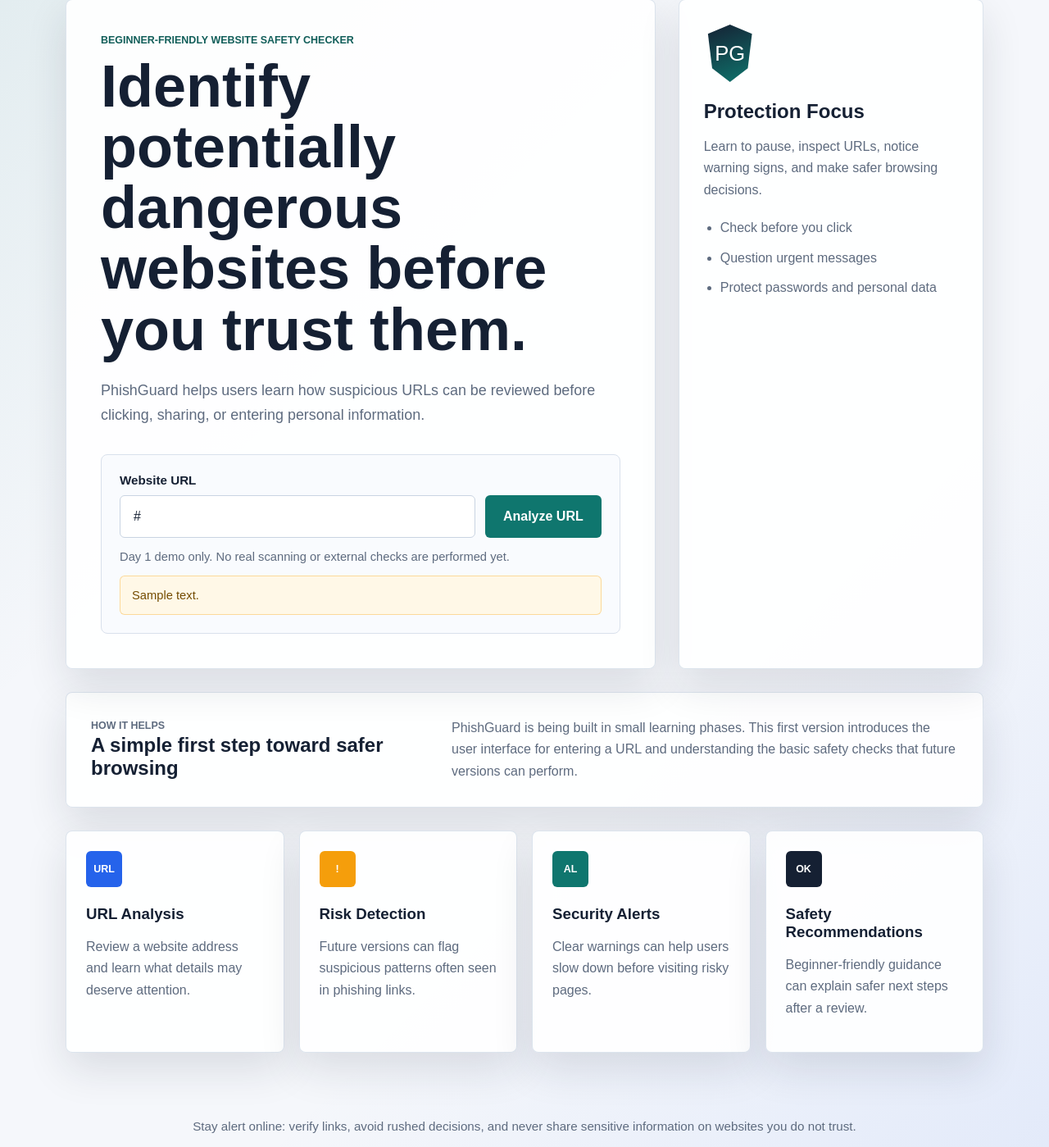
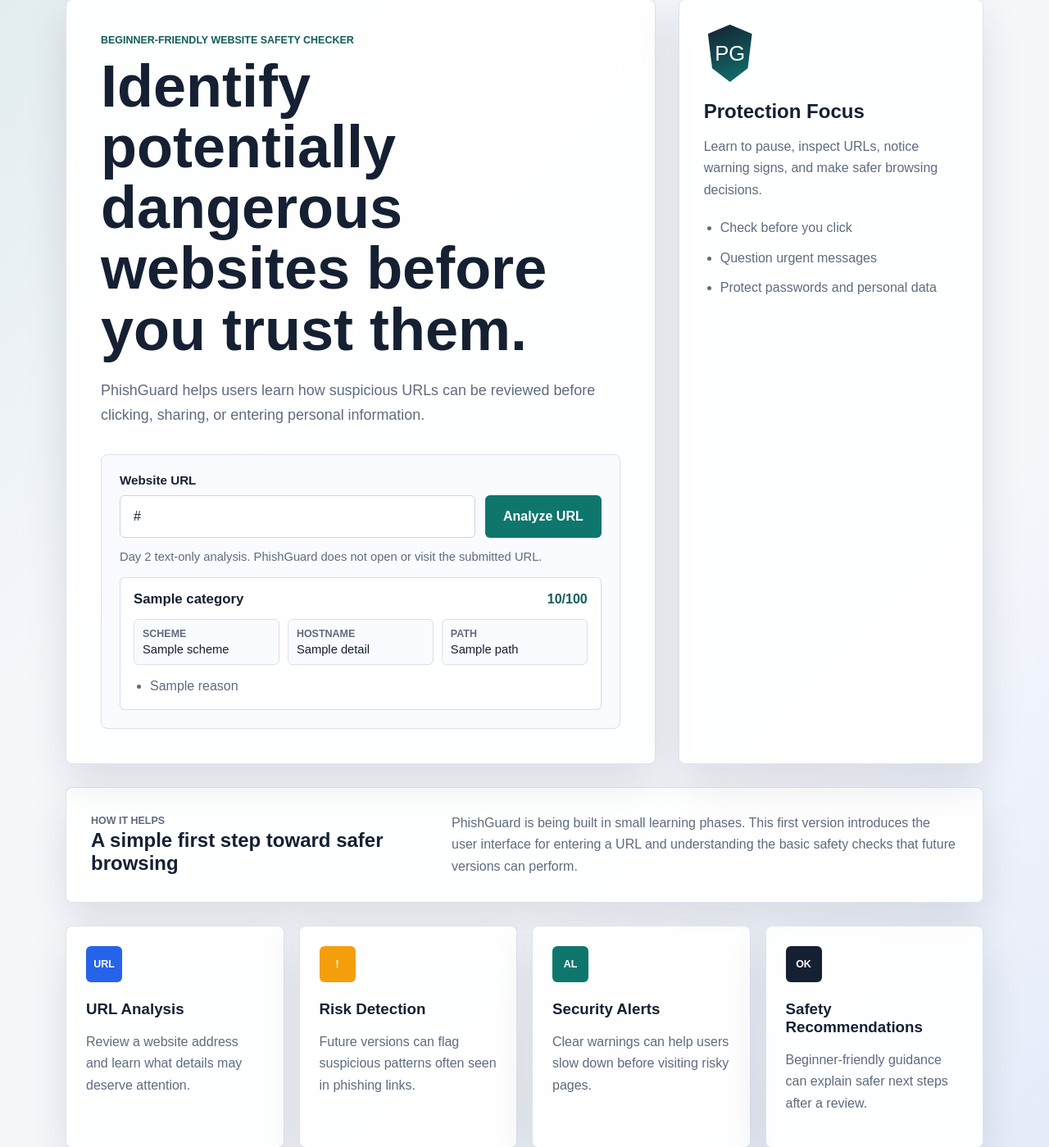
Before and after one commit to omm547/PhishGuard, a Flask app: template templates/index.html in a window 1280 px wide. Shown: the part 127-1526 px from the top of the page at 82% size. Run offline with Flask 3, Linux system fonts and the light colour scheme; the template is opened without the code that fills it: most values are stand-ins (such as "Sample title", 1, 10 or a date in 2020).

Commit message:
Add basic URL analysis

```diff
--- a/app.py
+++ b/app.py
@@ -1,4 +1,6 @@
 from flask import Flask, render_template, request
+
+from url_analyzer import analyze_url
 
 
 # Create the Flask application object.
@@ -11,26 +13,18 @@ def home():
     """Show the PhishGuard homepage.
 
     GET requests display the page normally.
-    POST requests happen when the demo URL form is submitted.
-    Real URL analysis will be added in a later development phase.
+    POST requests happen when the URL analysis form is submitted.
     """
-    demo_message = None
+    analysis_result = None
     submitted_url = ""
 
     if request.method == "POST":
         submitted_url = request.form.get("url", "").strip()
-
-        if submitted_url:
-            demo_message = (
-                "Demo mode: URL analysis for this website will be added "
-                "in the next development phase."
-            )
-        else:
-            demo_message = "Please enter a URL before analyzing."
+        analysis_result = analyze_url(submitted_url)
 
     return render_template(
         "index.html",
-        demo_message=demo_message,
+        analysis_result=analysis_result,
         submitted_url=submitted_url,
     )
 
--- a/static/css/style.css
+++ b/static/css/style.css
@@ -183,20 +183,77 @@ h1 {
     background: var(--primary-dark);
 }
 
-.form-help,
-.demo-message {
+.form-help {
     margin: 12px 0 0;
     color: var(--muted);
     font-size: 0.92rem;
     line-height: 1.5;
 }
 
-.demo-message {
-    padding: 12px 14px;
-    color: #744c00;
-    border: 1px solid rgba(245, 158, 11, 0.35);
+.analysis-result {
+    margin-top: 14px;
+    padding: 16px;
+    border: 1px solid rgba(37, 99, 235, 0.22);
     border-radius: 6px;
-    background: #fff8e7;
+    background: #ffffff;
+}
+
+.result-summary {
+    display: flex;
+    align-items: center;
+    justify-content: space-between;
+    gap: 12px;
+    margin-bottom: 14px;
+}
+
+.risk-category {
+    color: var(--ink);
+    font-size: 1.05rem;
+    font-weight: 800;
+}
+
+.risk-score {
+    color: var(--primary-dark);
+    font-weight: 800;
+}
+
+.url-details {
+    display: grid;
+    grid-template-columns: repeat(3, minmax(0, 1fr));
+    gap: 10px;
+    margin: 0 0 14px;
+}
+
+.url-details div {
+    min-width: 0;
+    padding: 10px;
+    border: 1px solid var(--line);
+    border-radius: 6px;
+    background: #f9fbfe;
+}
+
+.url-details dt {
+    margin-bottom: 4px;
+    color: var(--muted);
+    font-size: 0.78rem;
+    font-weight: 800;
+    text-transform: uppercase;
+}
+
+.url-details dd {
+    margin: 0;
+    color: var(--ink);
+    font-size: 0.92rem;
+    overflow-wrap: anywhere;
+}
+
+.reason-list {
+    display: grid;
+    gap: 8px;
+    padding-left: 20px;
+    margin: 0;
+    color: var(--muted);
+    line-height: 1.5;
 }
 
 .security-panel {
@@ -342,6 +399,10 @@ h1 {
         width: 100%;
     }
 
+    .url-details {
+        grid-template-columns: 1fr;
+    }
+
     .features {
         grid-template-columns: 1fr;
     }
--- a/templates/index.html
+++ b/templates/index.html
@@ -41,11 +41,37 @@
                         <button type="submit">Analyze URL</button>
                     </div>
                     <p id="url-help" class="form-help">
-                        Day 1 demo only. No real scanning or external checks are performed yet.
+                        Day 2 text-only analysis. PhishGuard does not open or visit the submitted URL.
                     </p>
 
-                    {% if demo_message %}
-                        <p class="demo-message" role="status">{{ demo_message }}</p>
+                    {% if analysis_result %}
+                        <div class="analysis-result" role="status">
+                            <div class="result-summary">
+                                <span class="risk-category">{{ analysis_result.category }}</span>
+                                <span class="risk-score">{{ analysis_result.score }}/100</span>
+                            </div>
+
+                            <dl class="url-details">
+                                <div>
+                                    <dt>Scheme</dt>
+                                    <dd>{{ analysis_result.details.scheme }}</dd>
+                                </div>
+                                <div>
+                                    <dt>Hostname</dt>
+                                    <dd>{{ analysis_result.details.hostname }}</dd>
+                                </div>
+                                <div>
+                                    <dt>Path</dt>
+                                    <dd>{{ analysis_result.details.path }}</dd>
+                                </div>
+                            </dl>
+
+                            <ul class="reason-list">
+                                {% for reason in analysis_result.reasons %}
+                                    <li>{{ reason }}</li>
+                                {% endfor %}
+                            </ul>
+                        </div>
                     {% endif %}
                 </form>
             </div>
--- /dev/null
+++ b/url_analyzer.py
@@ -0,0 +1,142 @@
+from ipaddress import ip_address
+from urllib.parse import urlparse
+
+
+SUSPICIOUS_KEYWORDS = ("login", "verify", "account", "update", "password", "secure")
+LONG_URL_LENGTH = 75
+
+
+def analyze_url(url_text):
+    """Analyze a URL as text and return a beginner-friendly risk result."""
+    cleaned_url = url_text.strip()
+
+    if not cleaned_url:
+        return _build_result(
+            original_url=cleaned_url,
+            parsed_url=None,
+            score=100,
+            reasons=["Missing or invalid URL: please enter an HTTP or HTTPS URL."],
+        )
+
+    parsed_url = urlparse(cleaned_url)
+
+    if _is_invalid_http_url(parsed_url, cleaned_url):
+        return _build_result(
+            original_url=cleaned_url,
+            parsed_url=parsed_url,
+            score=100,
+            reasons=["Missing or invalid URL: enter a complete URL such as https://example.com."],
+        )
+
+    score = 0
+    reasons = []
+
+    if parsed_url.scheme.lower() == "http":
+        score += 25
+        reasons.append("HTTP is used instead of HTTPS, so the connection is not encrypted.")
+
+    found_keywords = _find_suspicious_keywords(cleaned_url)
+    if found_keywords:
+        score += 20
+        reasons.append(
+            "Suspicious keyword found in the URL: "
+            + ", ".join(found_keywords)
+            + "."
+        )
+
+    if _hostname_is_ip_address(parsed_url.hostname):
+        score += 35
+        reasons.append("The hostname is a direct IP address instead of a normal domain name.")
+
+    if len(cleaned_url) > LONG_URL_LENGTH:
+        score += 20
+        reasons.append(
+            f"The URL is unusually long ({len(cleaned_url)} characters), which can hide suspicious details."
+        )
+
+    if not reasons:
+        reasons.append("No basic warning signs were found by these Day 2 checks.")
+
+    return _build_result(
+        original_url=cleaned_url,
+        parsed_url=parsed_url,
+        score=min(score, 100),
+        reasons=reasons,
+    )
+
+
+def _is_invalid_http_url(parsed_url, original_url):
+    if any(character.isspace() for character in original_url):
+        return True
+
+    if parsed_url.scheme.lower() not in ("http", "https"):
+        return True
+
+    if not parsed_url.netloc or not parsed_url.hostname:
+        return True
+
+    try:
+        parsed_url.port
+    except ValueError:
+        return True
+
+    hostname = parsed_url.hostname
+    if hostname == "localhost":
+        return False
+
+    if _hostname_is_ip_address(hostname):
+        return False
+
+    return "." not in hostname
+
+
+def _hostname_is_ip_address(hostname):
+    if not hostname:
+        return False
+
+    try:
+        ip_address(hostname)
+    except ValueError:
+        return False
+
+    return True
+
+
+def _find_suspicious_keywords(url_text):
+    lower_url = url_text.lower()
+    return [keyword for keyword in SUSPICIOUS_KEYWORDS if keyword in lower_url]
+
+
+def _build_result(original_url, parsed_url, score, reasons):
+    return {
+        "url": original_url,
+        "score": score,
+        "category": _risk_category(score),
+        "reasons": reasons,
+        "details": _url_details(parsed_url),
+    }
+
+
+def _risk_category(score):
+    if score <= 29:
+        return "Low Risk"
+
+    if score <= 59:
+        return "Suspicious"
+
+    return "High Risk"
+
+
+def _url_details(parsed_url):
+    if not parsed_url:
+        return {
+            "scheme": "Not available",
+            "hostname": "Not available",
+            "path": "Not available",
+        }
+
+    return {
+        "scheme": parsed_url.scheme or "Not available",
+        "hostname": parsed_url.hostname or "Not available",
+        "path": parsed_url.path or "/",
+    }
```
